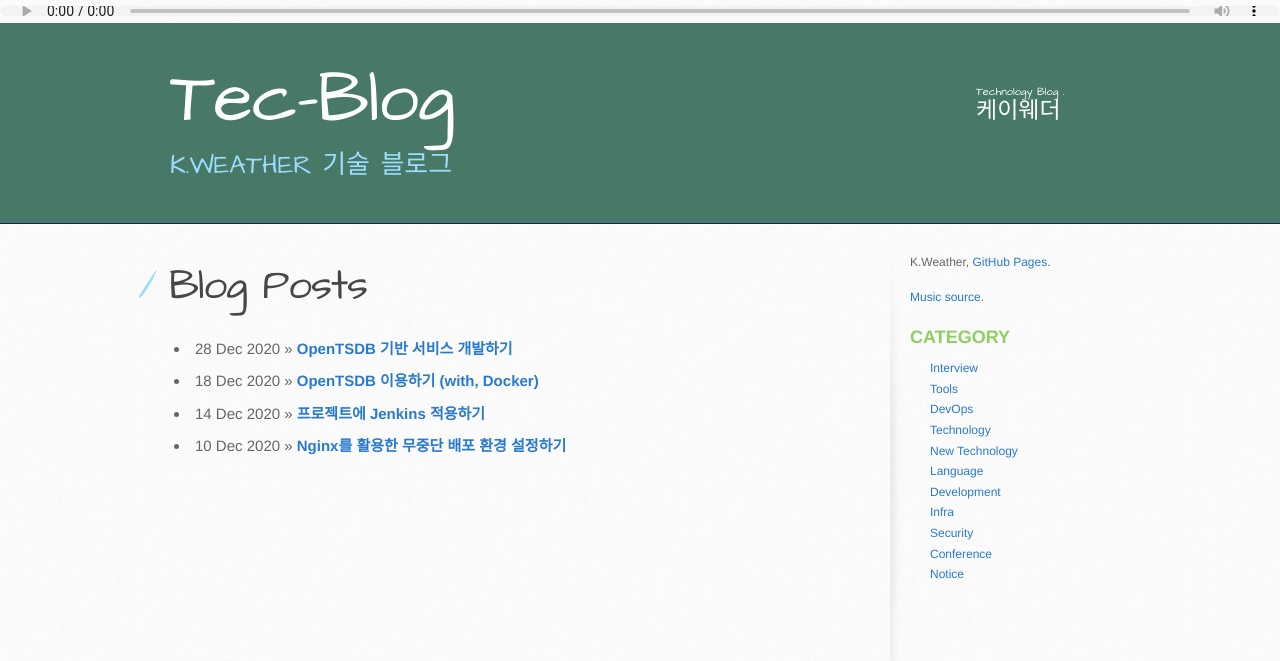
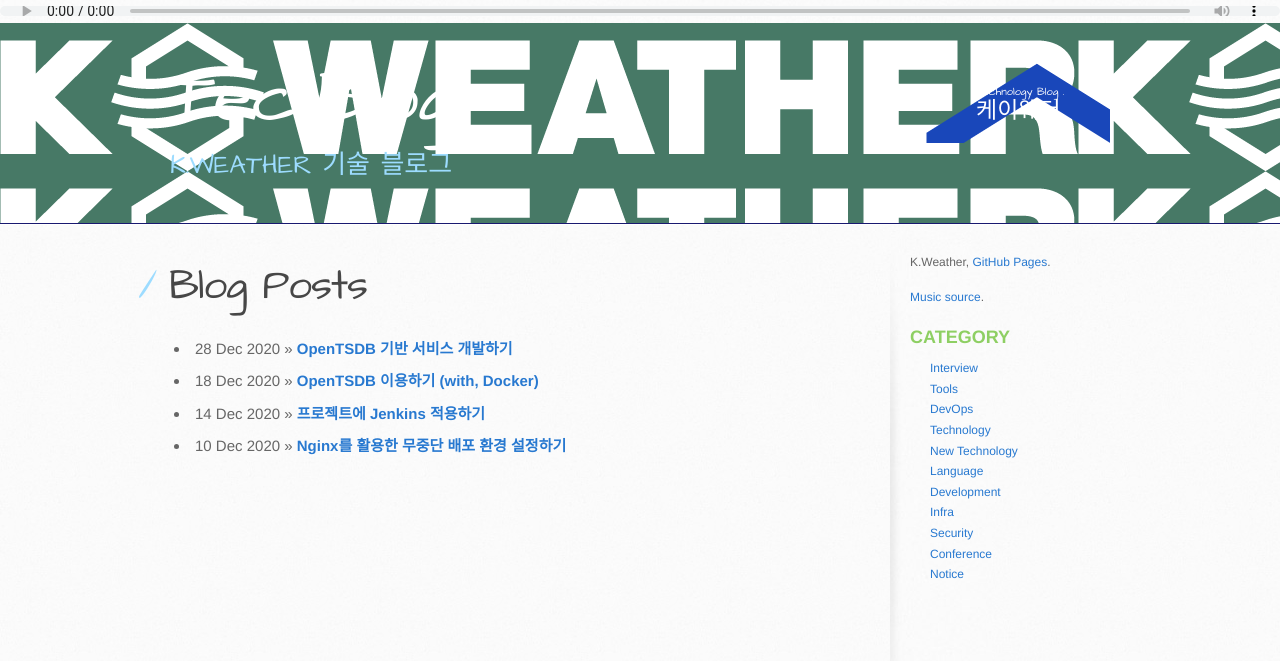
Before and after one commit to kweather-team/kweather-team.github.com, a Jekyll site: the page built from index.html, in a window 1280 px wide. Shown: the top 661 px of the page. Built offline with Jekyll 4.4.1, drawn with Linux system fonts in a browser that asks for light colours.

Commit message:
[fix] update

```diff
--- a/stylesheets/stylesheet.css
+++ b/stylesheets/stylesheet.css
@@ -453,7 +453,7 @@
   font-family: 'Architects Daughter', 'Helvetica Neue', Helvetica, Arial, serif;
   background: #477966;
   border-bottom: solid 1px #191970;
-  background-image:"../images/main_logo.png"
+  background-image: url("../images/main_logo.png");
 }
 
 header h1 {
@@ -535,7 +535,7 @@
   position: absolute;
   top: 0;
   right: 0;
-  background-image: "../images/main_logo_sub_kwt.png";
+  background-image: url("../images/main_logo_sub_kwt.png");
   /* background: transparent url(../images/main_logo_sub_kwt.png) 0 0 no-repeat; */
 }
 aside a.button {
@@ -544,7 +544,7 @@
   padding-left: 64px;
   margin-bottom: 20px;
   font-size: 21px;
-  background-image: "../images/main_logo_sub_kwt.png";
+  background-image: url("../images/main_logo_sub_kwt.png");
   /* background: transparent url(../images/main_logo_sub_kwt.png) 0 0 no-repeat; */
 }
 
```
